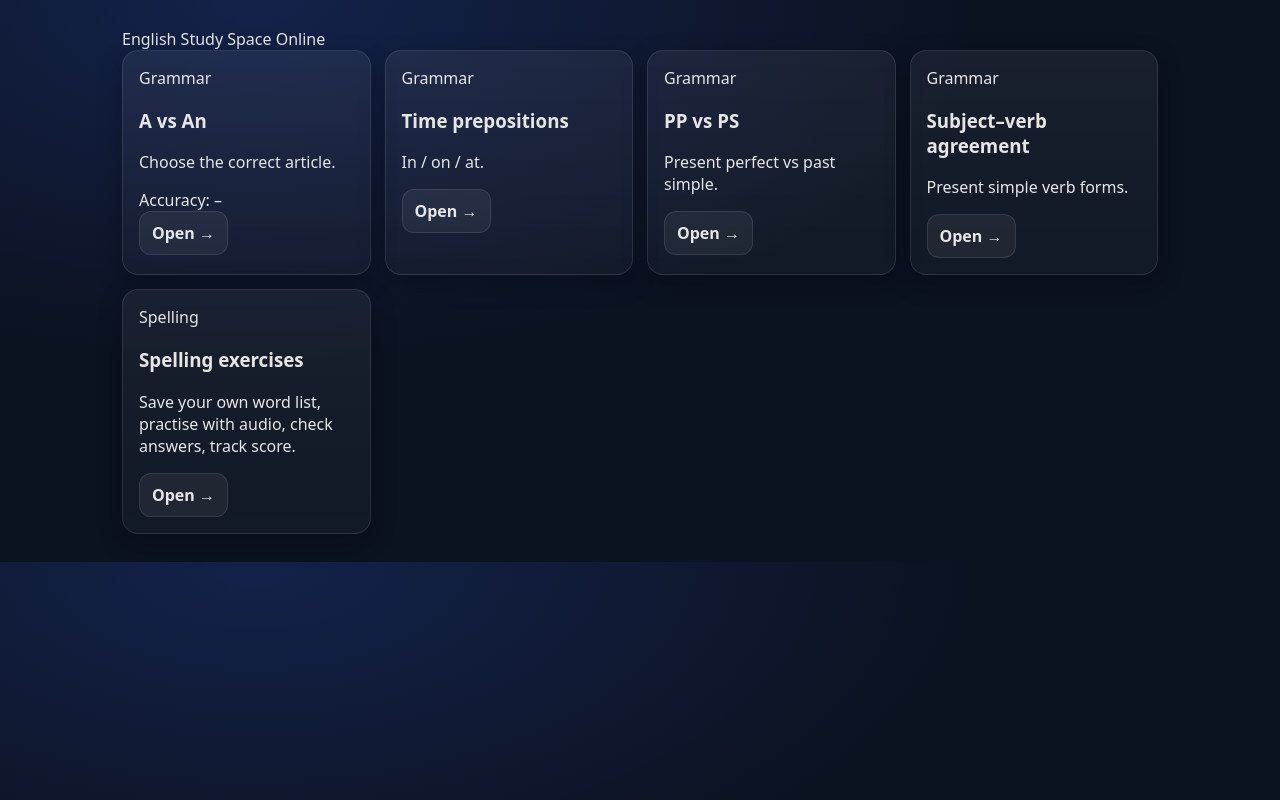
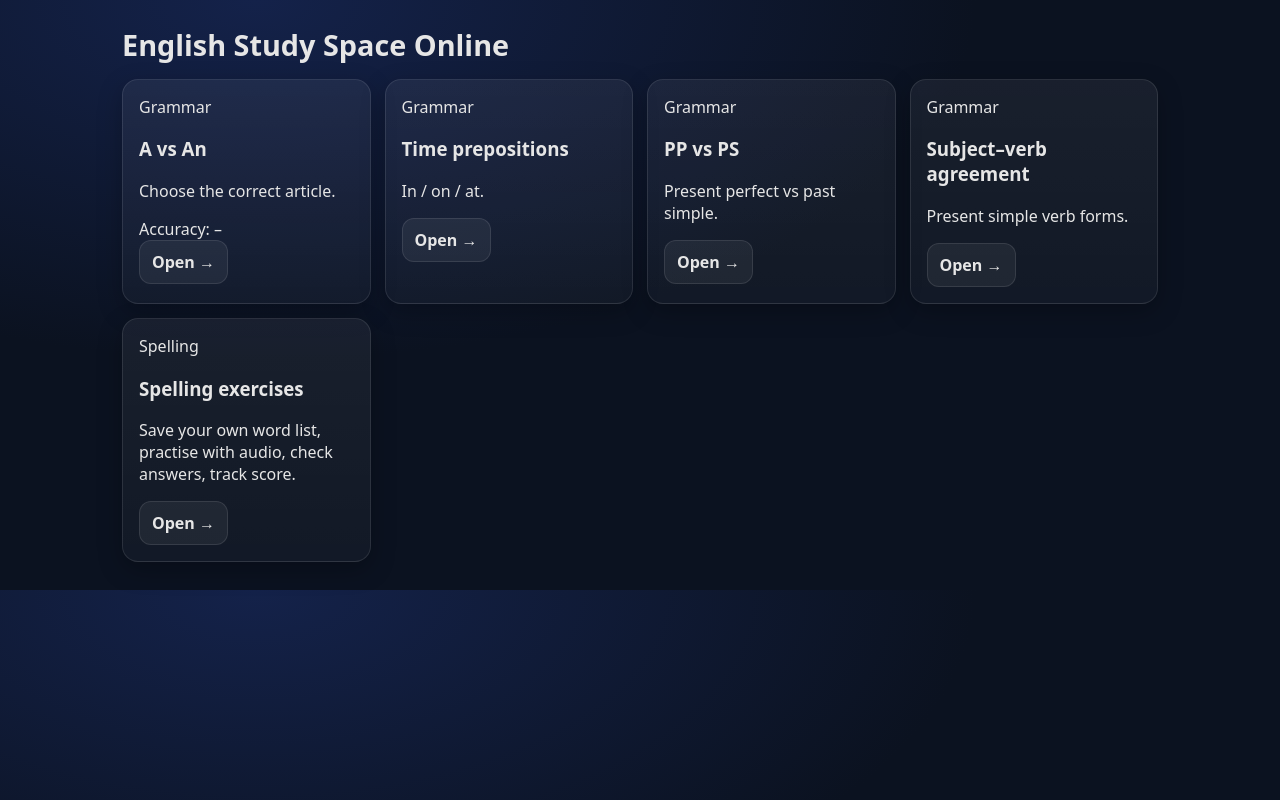
Before and after one commit to takasenseii/english-practice, a plain HTML site: page docs/index.html in a window 1280 px wide. Drawn offline with Linux system fonts and the light colour scheme.

Commit message:
Update app.css

```diff
--- a/docs/css/app.css
+++ b/docs/css/app.css
@@ -180,3 +180,18 @@
   color: rgb(255,80,80);          /* red X */
   text-shadow: 0 0 8px rgba(255,80,80,.5);
 }
+
+/* ───────── Top bar / title ───────── */
+
+.topbar{
+  display:flex;
+  justify-content:space-between;
+  align-items:center;
+  margin-bottom:16px;
+}
+
+.topbar .brand{
+  font-size:1.8rem;      /* bigger = looks like a header */
+  font-weight:700;
+  line-height:1.2;
+}
```
